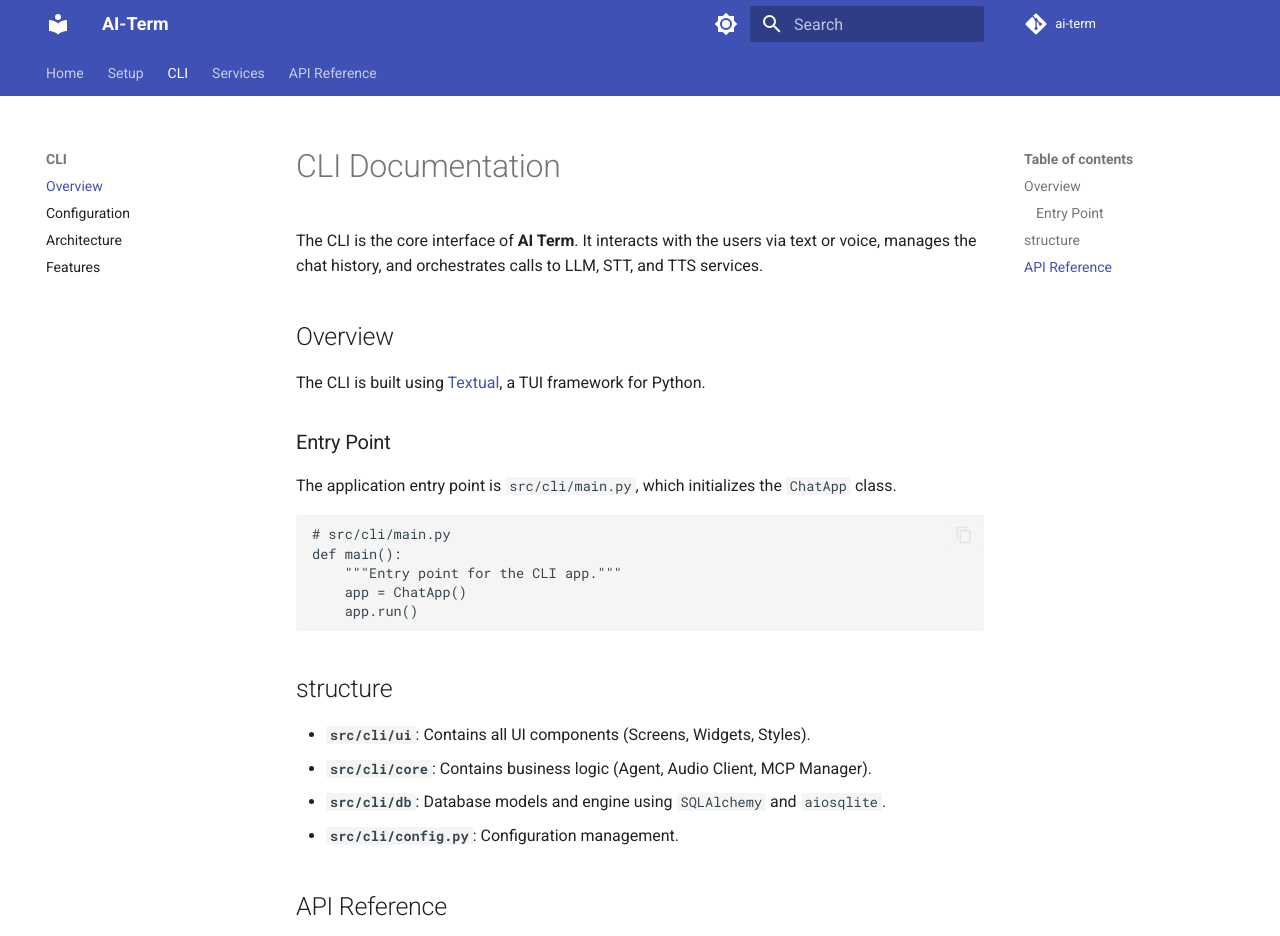
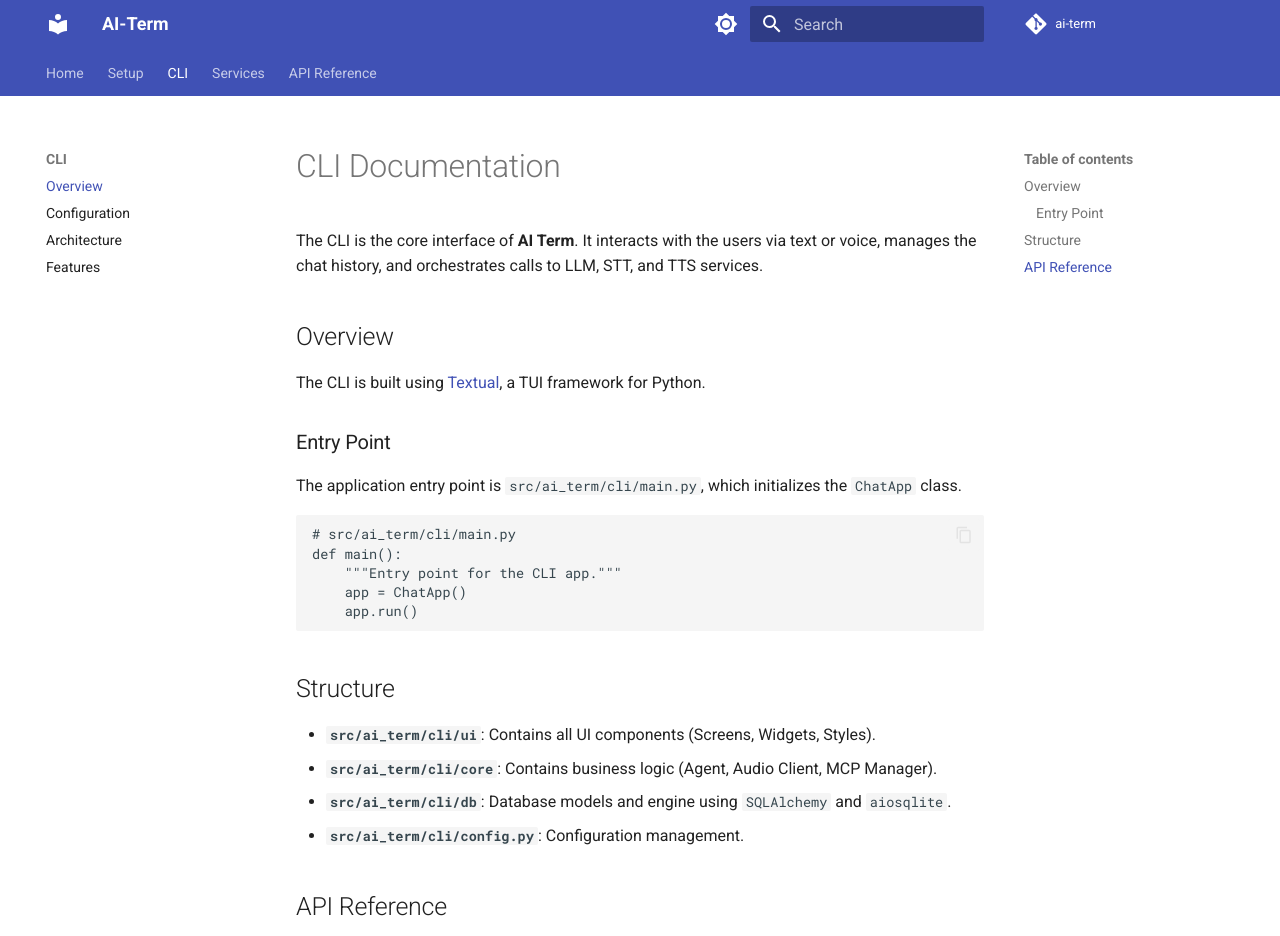
Before and after one commit to vsaravind01/ai-term, an MkDocs documentation site: the page built from docs/cli/index.md, in a window 1280 px wide and 1108 px high, cut to the strip 0-936 px from the top of the window. Built offline with MkDocs 1.6.1 and Material for MkDocs 9.7.7, drawn with Linux system fonts in a browser that asks for light colours; comment, search, counter and statistics services are not loaded.

Commit message:
docs: update CLI, STT, and TTS documentation

````diff
--- a/docs/cli/index.md
+++ b/docs/cli/index.md
@@ -8,23 +8,23 @@
 
 ### Entry Point
 
-The application entry point is `src/cli/main.py`, which initializes the `ChatApp` class.
+The application entry point is `src/ai_term/cli/main.py`, which initializes the `ChatApp` class.
 
 ```python
-# src/cli/main.py
+# src/ai_term/cli/main.py
 def main():
     """Entry point for the CLI app."""
     app = ChatApp()
     app.run()
 ```
 
-## structure
+## Structure
 
-- **`src/cli/ui`**: Contains all UI components (Screens, Widgets, Styles).
-- **`src/cli/core`**: Contains business logic (Agent, Audio Client, MCP Manager).
-- **`src/cli/db`**: Database models and engine using `SQLAlchemy` and `aiosqlite`.
-- **`src/cli/config.py`**: Configuration management.
+- **`src/ai_term/cli/ui`**: Contains all UI components (Screens, Widgets, Styles).
+- **`src/ai_term/cli/core`**: Contains business logic (Agent, Audio Client, MCP Manager).
+- **`src/ai_term/cli/db`**: Database models and engine using `SQLAlchemy` and `aiosqlite`.
+- **`src/ai_term/cli/config.py`**: Configuration management.
 
 ## API Reference
 
-::: src.cli.main
+::: ai_term.cli.main
````
Also changed, not shown: docs/cli/architecture.md (+6 -6 lines), docs/cli/configuration.md (+1 -1 lines), docs/cli/features.md (+4 -4 lines), docs/stt/index.md (+1 -1 lines), docs/tts/index.md (+3 -3 lines).
